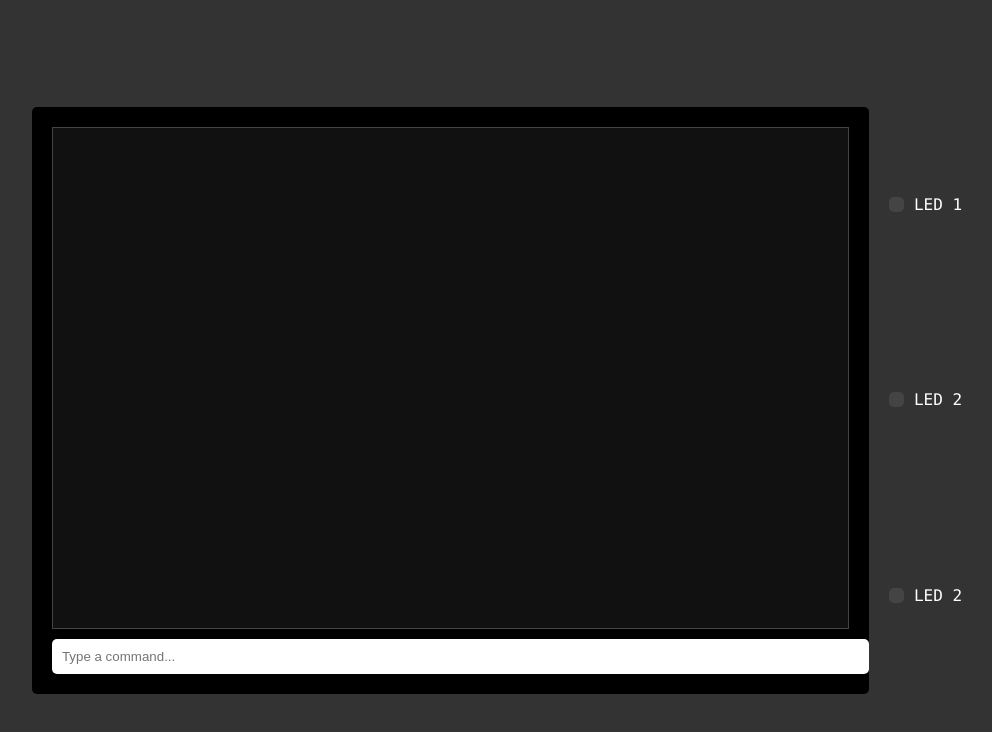
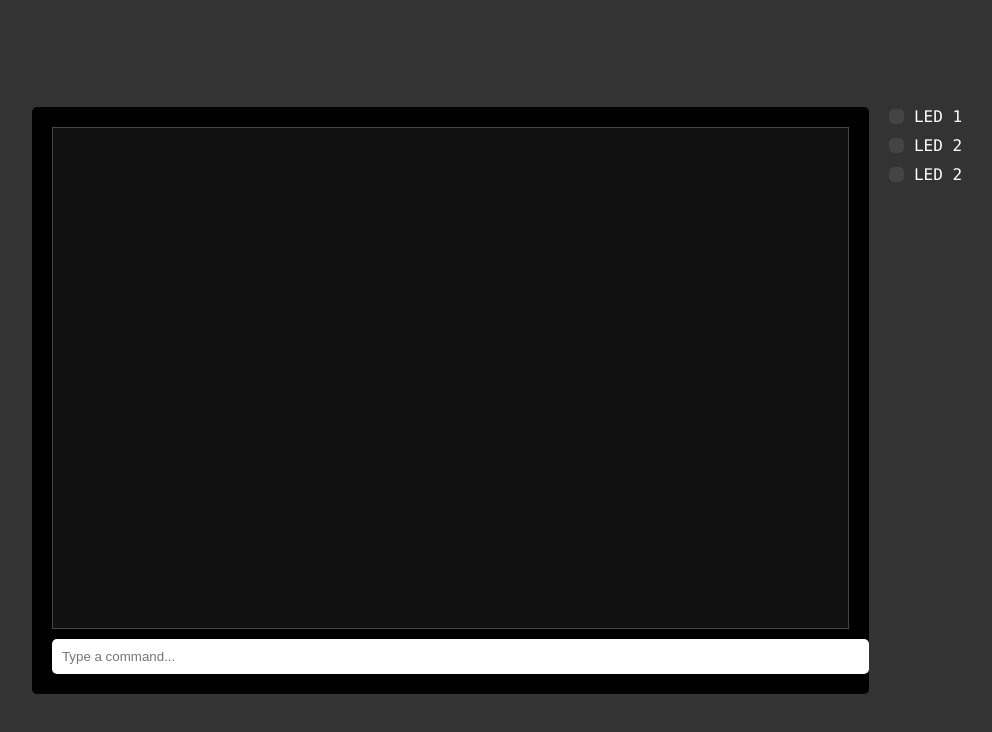
Before and after one commit to servomouse/console_emulator, a plain HTML site: page index.html in a window 1280 px wide. Shown: the whole page, without its empty margins (143-1135 px from the left). Drawn offline with Linux system fonts and the light colour scheme.

Commit message:
Fix LED panel

```diff
--- a/styles.css
+++ b/styles.css
@@ -42,7 +42,7 @@ body {
 .led-panel {
     display: flex;
     flex-direction: column;
-    justify-content: space-around;
+    /* justify-content: space-around; */
 }
 
 .indicator {
@@ -50,6 +50,7 @@ body {
     flex-direction: row;
     align-items: center;
     justify-content: space-between;
+    margin-bottom: 10px;
 }
 
 .led-name {
```
